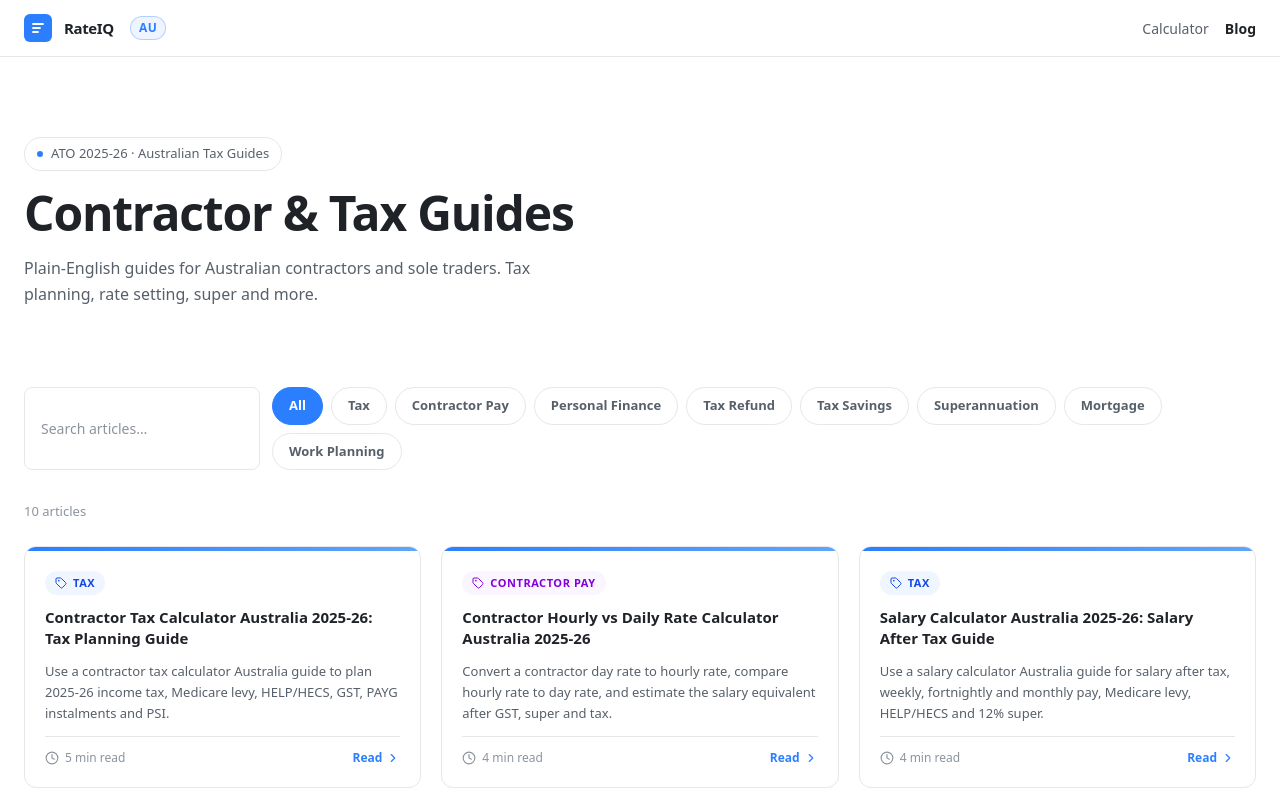
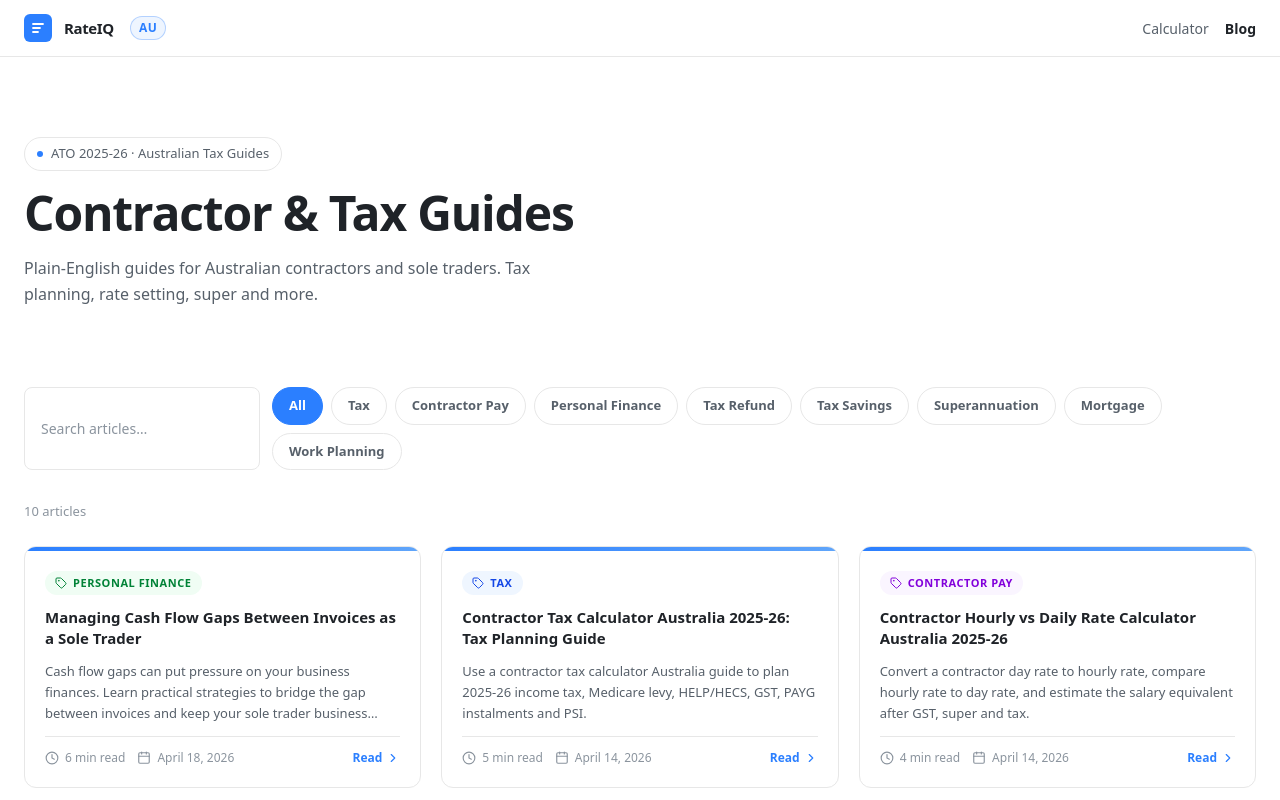
Before and after one commit to Utility-Websites-Agency/Soletrader-Tax-Calculator, a Next.js app: page /blog in a window 1280 px wide. Shown: the top 800 px of the page. Built offline with nearby package versions, Linux system fonts and the light colour scheme.

Commit message:
feat: sort blog posts by date desc, add date to card

```diff
--- a/app/blog/page.tsx
+++ b/app/blog/page.tsx
@@ -4,7 +4,7 @@ import Link from "next/link";
 import { useState, useMemo } from "react";
 import { motion } from "framer-motion";
 import { BLOG_POSTS } from "@/lib/blog";
-import { ChevronRight, Clock, Tag } from "lucide-react";
+import { ChevronRight, Clock, Tag, Calendar } from "lucide-react";
 
 const ALL_CATEGORIES = ["All", ...Array.from(new Set(BLOG_POSTS.map((p) => p.category)))];
 
@@ -24,7 +24,7 @@ export default function BlogPage() {
   const [search, setSearch] = useState("");
 
   const filtered = useMemo(() => {
-    return BLOG_POSTS.filter((p) => {
+    return [...BLOG_POSTS].sort((a, b) => new Date(b.date).getTime() - new Date(a.date).getTime()).filter((p) => {
       const matchCat = activeCategory === "All" || p.category === activeCategory;
       const q = search.toLowerCase();
       const matchSearch =
@@ -156,9 +156,15 @@ export default function BlogPage() {
 
                       {/* Footer */}
                       <div className="flex items-center justify-between pt-3 border-t border-[#e7e7e7] mt-auto">
-                        <div className="flex items-center gap-1.5 text-[12px] text-[#8b949e]">
-                          <Clock className="w-3.5 h-3.5" />
-                          {post.readTime}
+                        <div className="flex items-center gap-3 text-[12px] text-[#8b949e]">
+                          <span className="flex items-center gap-1.5">
+                            <Clock className="w-3.5 h-3.5" />
+                            {post.readTime}
+                          </span>
+                          <span className="flex items-center gap-1.5">
+                            <Calendar className="w-3.5 h-3.5" />
+                            {post.date}
+                          </span>
                         </div>
                         <span className="flex items-center gap-1 text-[12px] font-semibold text-[#2b7fff] group-hover:gap-2 transition-all">
                           Read <ChevronRight className="w-3.5 h-3.5" />
```
